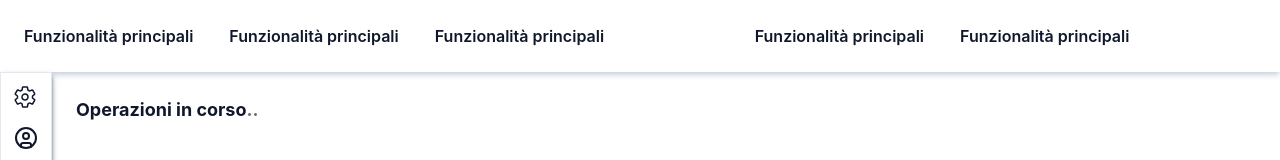
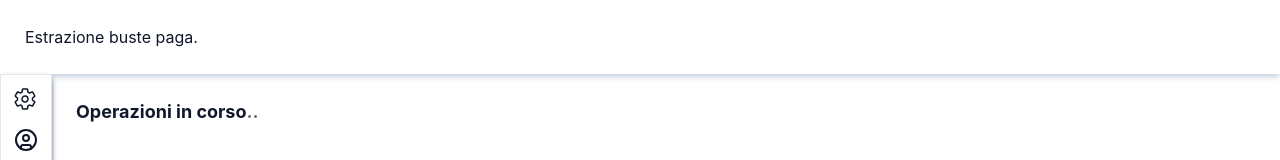
Before and after one commit to RosarioDiBartolo/NursindPayroll, a React (Vite) app: page / in a window 1280 px wide. Shown: the top 160 px of the page. Built offline with nearby package versions, Linux system fonts and the light colour scheme; no server answers; sample sign-in values are in the browser's storage.

Commit message:
Adding buste-paga link

```diff
--- a/src/components/Widgets/MyNavBar.tsx
+++ b/src/components/Widgets/MyNavBar.tsx
@@ -1,25 +1,11 @@
 import React from "react";
-
-const NavField = () => (
-  <span className="p-3  rounded-sm  font-semibold overflow-none text-nowrap text-ellipsis">
-    Funzionalità principali
-  </span>
-);
 
 function MyNavBar() {
   return (
     <nav className="w-full flex items-center p-3 shadow-md shadow-slate-300   overflow-x-auto justify-between">
-      <span className="flex  gap-3 ">
-        <NavField />
-        <NavField />
-        <NavField />
-      </span>
-      <span className="flex  gap-3 ">
-        <NavField />
-        <NavField />
-      </span>
-
-      <div className="flex"> </div>
+      <div className="flex">
+        <button  className=" hover:text-teal-500 active:bg-slate-100 rounded-xl p-3 transition-all active:scale-75" ><a  className = " font-normal" href="/buste-paga"> Estrazione buste paga.</a></button>
+      </div>
     </nav>
   );
 }
```
